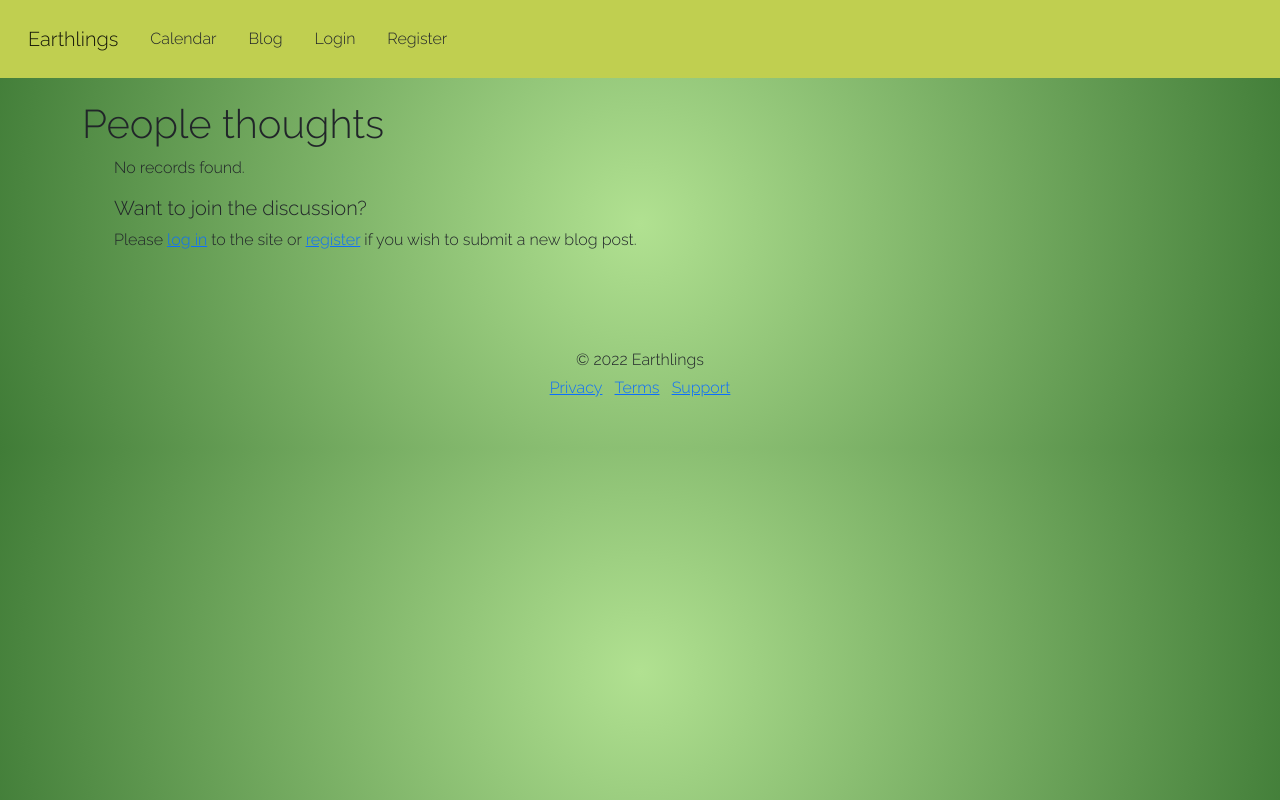
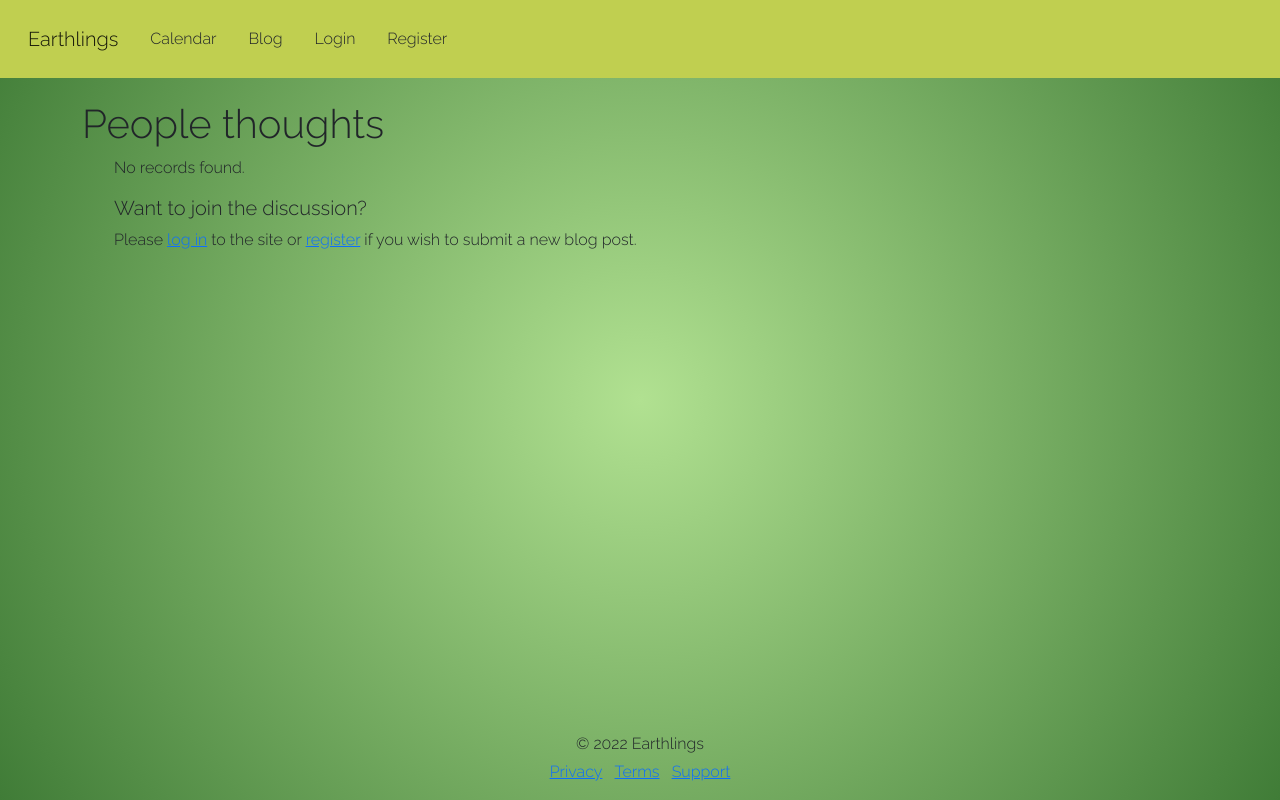
Before and after one commit to JoyZadan/Earthlings, a Flask app: page /blog in a window 1280 px wide. Run offline with Flask 2, Linux system fonts and the light colour scheme; data that the repository does not hold is empty; some libraries are stand-ins or nearby versions.

```diff
--- a/static/css/style.css
+++ b/static/css/style.css
@@ -13,7 +13,9 @@ p {
 body {
     background: rgb(177,225,145);
     background: radial-gradient(circle, rgba(177,225,145,1) 0%, rgba(64,124,55,1) 100%);
+
 }
+
 
 
 .hide {
--- a/templates/base.html
+++ b/templates/base.html
@@ -67,7 +67,7 @@
     </title>
 
 </head>
-<body>
+<body class='d-flex flex-column min-vh-100'>
 
     <header class="header-style">
         <nav class="navbar fixed-top navbar-expand-lg navbar-light ">
@@ -119,7 +119,7 @@
 
 
 
-<footer class="my-5 pt-5 text-center text-small">
+<footer class="mt-auto pt-5 text-center text-small">
         <p class="mb-1">&copy; 2022 Earthlings</p>
         <ul class="list-inline">
           <li class="list-inline-item"><a href="#">Privacy</a></li>
```
